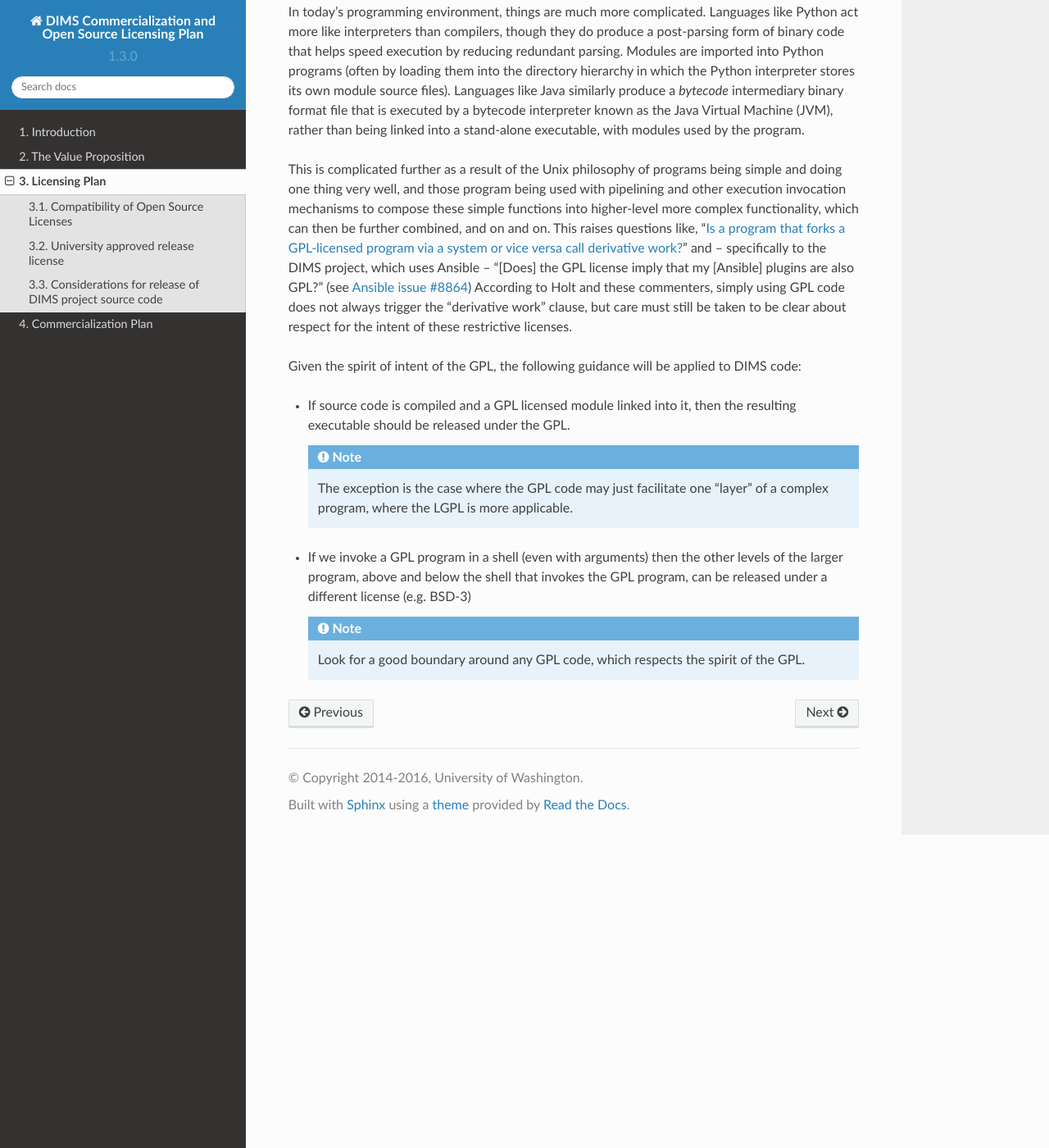
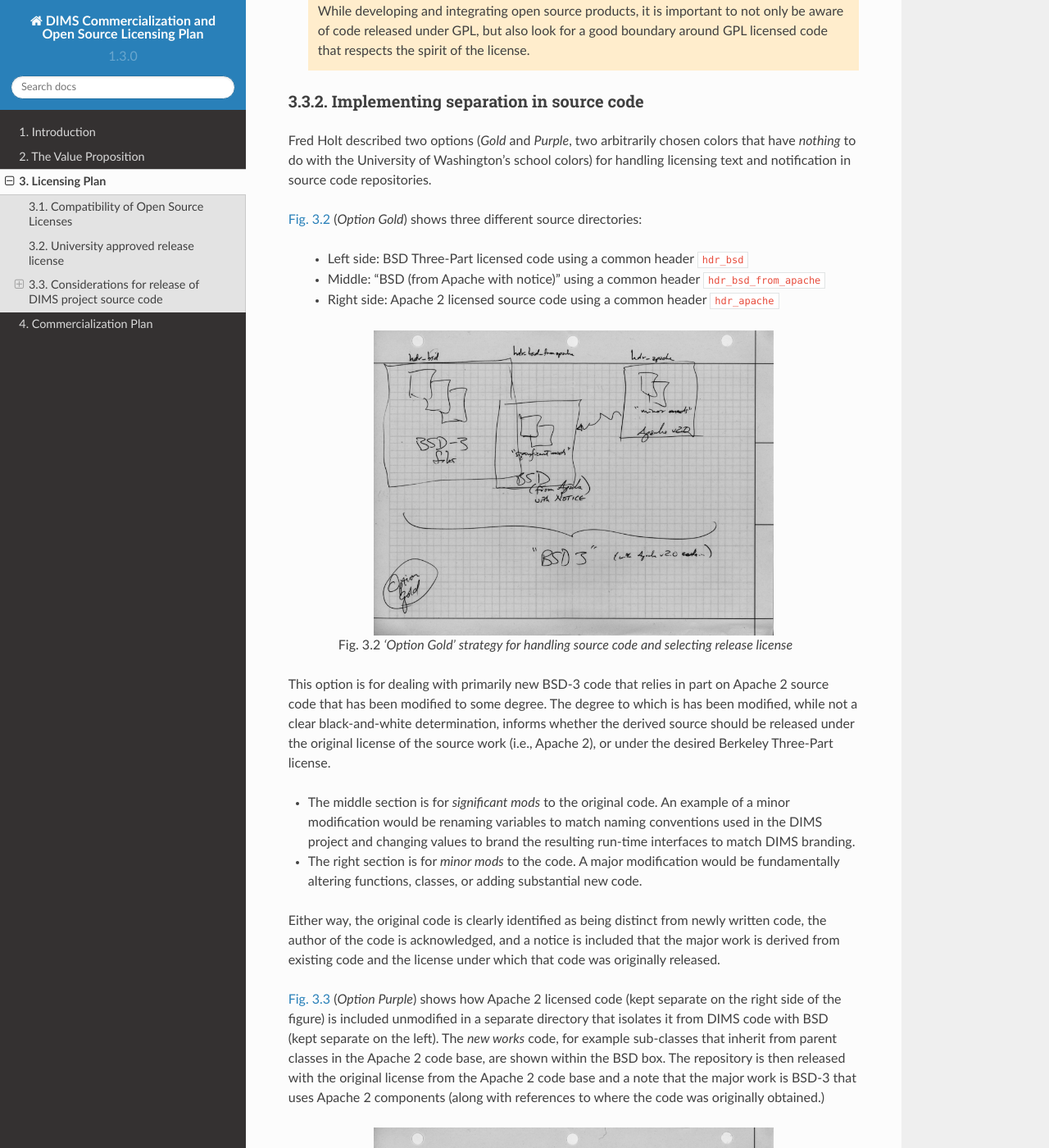
Before and after one commit to uw-dims/dims-swplan, a Sphinx documentation site: the page built from docs/source/licensingplan.rst, in a window 1280 px wide and 1400 px high, scrolled down 2518 px. Shown: the whole window at 82% size. Built offline with Sphinx 7.4.7 and the Read the Docs theme 2.0.0, drawn with Linux system fonts in a browser that asks for light colours; formulas are drawn with MathJax 3; pages that are not in the unit, such as notebooks, are missing from menus; some of the changed text lies outside the part shown.

Commit message:
Finish descriptions of source licensing diagrams

```diff
--- a/docs/source/licensingplan.rst
+++ b/docs/source/licensingplan.rst
@@ -28,6 +28,7 @@
 
 .. _Permissive free software licence: https://en.wikipedia.org/wiki/Permissive_free_software_licence
 
+
 .. _approvedLicense:
 
 University approved release license
@@ -39,28 +40,6 @@
 license that falls into the *permissive* category of open source licenses.
 
 For a copy of the license, see Section :ref:`license`.
-
-.. _sourceSeparationGold:
-
-.. figure:: images/FOSS_Licensing_1.png
-   :alt: Option 'Gold' strategy for handling source code and selecting release license
-   :width: 70%
-   :align: center
-
-   'Option Gold' strategy for handling source code and selecting release license
-
-..
-
-.. _sourceSeparationPurple:
-
-.. figure:: images/FOSS_Licensing_2.png
-   :alt: Option 'Purple' strategy for handling source code and selecting release license
-   :width: 70%
-   :align: center
-
-   'Option Purple' strategy for handling source code and selecting release license
-
-..
 
 Considerations for release of DIMS project source code
 ------------------------------------------------------
@@ -128,6 +107,9 @@
 be taken to be clear about respect for the intent of these restrictive
 licenses.
 
+Abiding the Spirit of Restrictive Licenses
+~~~~~~~~~~~~~~~~~~~~~~~~~~~~~~~~~~~~~~~~~~
+
 Given the spirit of intent of the GPL, the following guidance will be applied
 to DIMS code:
 
@@ -147,12 +129,81 @@
   levels of the larger program, above and below the shell that invokes the
   GPL program, can be released under a different license (e.g. BSD-3)
 
-  .. note::
+  .. attention::
 
-    Look for a good boundary around any GPL code, which respects the
-    spirit of the GPL.
+    While developing and integrating open source products, it is important to
+    not only be aware of code released under GPL, but also look for a good
+    boundary around GPL licensed code that respects the spirit of the license.
 
   ..
 
+Implementing separation in source code
+~~~~~~~~~~~~~~~~~~~~~~~~~~~~~~~~~~~~~~
+
+Fred Holt described two options (*Gold* and *Purple*, two arbitrarily chosen
+colors that have *nothing* to do with the University of Washington's school
+colors) for handling licensing text and notification in source code repositories.
+
+:numref:`sourceSeparationGold` (*Option Gold*) shows three different source
+directories:
+
+  * Left side: BSD Three-Part licensed code using a common header ``hdr_bsd``
+
+  * Middle: "BSD (from Apache with notice)" using a common header ``hdr_bsd_from_apache``
+
+  * Right side: Apache 2 licensed source code using a common header ``hdr_apache``
+
+.. _sourceSeparationGold:
+
+.. figure:: images/FOSS_Licensing_1.png
+   :alt: Option 'Gold' strategy for handling source code and selecting release license
+   :width: 70%
+   :align: center
+
+   'Option Gold' strategy for handling source code and selecting release license
+
+..
+
+This option is for dealing with primarily new BSD-3 code that relies in
+part on Apache 2 source code that has been modified to some degree. The degree
+to which is has been modified, while not a clear black-and-white determination,
+informs whether the derived source should be released under the original
+license of the source work (i.e., Apache 2), or under the desired Berkeley
+Three-Part license.
+
+* The middle section is for *significant mods* to the original code.  An
+  example of a minor modification would be renaming variables to match naming
+  conventions used in the DIMS project and changing values to brand the
+  resulting run-time interfaces to match DIMS branding.
+
+* The right section is for *minor mods* to the code.  A major modification
+  would be fundamentally altering functions, classes, or adding substantial new
+  code.
+
+Either way, the original code is clearly identified as being distinct
+from newly written code, the author of the code is acknowledged, and a
+notice is included that the major work is derived from existing code
+and the license under which that code was originally released.
+
+:numref:`sourceSeparationPurple` (*Option Purple*) shows how Apache 2 licensed
+code (kept separate on the right side of the figure) is included unmodified in
+a separate directory that isolates it from DIMS code with BSD (kept separate on
+the left). The *new works* code, for example sub-classes that inherit from
+parent classes in the Apache 2 code base, are shown within the BSD box. The
+repository is then released with the original license from the Apache 2 code
+base and a note that the major work is BSD-3 that uses Apache 2 components
+(along with references to where the code was originally obtained.)
+
+.. _sourceSeparationPurple:
+
+.. figure:: images/FOSS_Licensing_2.png
+   :alt: Option 'Purple' strategy for handling source code and selecting release license
+   :width: 70%
+   :align: center
+
+   'Option Purple' strategy for handling source code and selecting release license
+
+..
+
 .. _Is a program that forks a GPL-licensed program via a system or vice versa call derivative work?: http://www.ifross.org/en/program-forks-gpl-licensed-program-system-or-vice-versa-call-derivative-work
 .. _Ansible issue #8864: https://github.com/ansible/ansible/issues/8864
```
